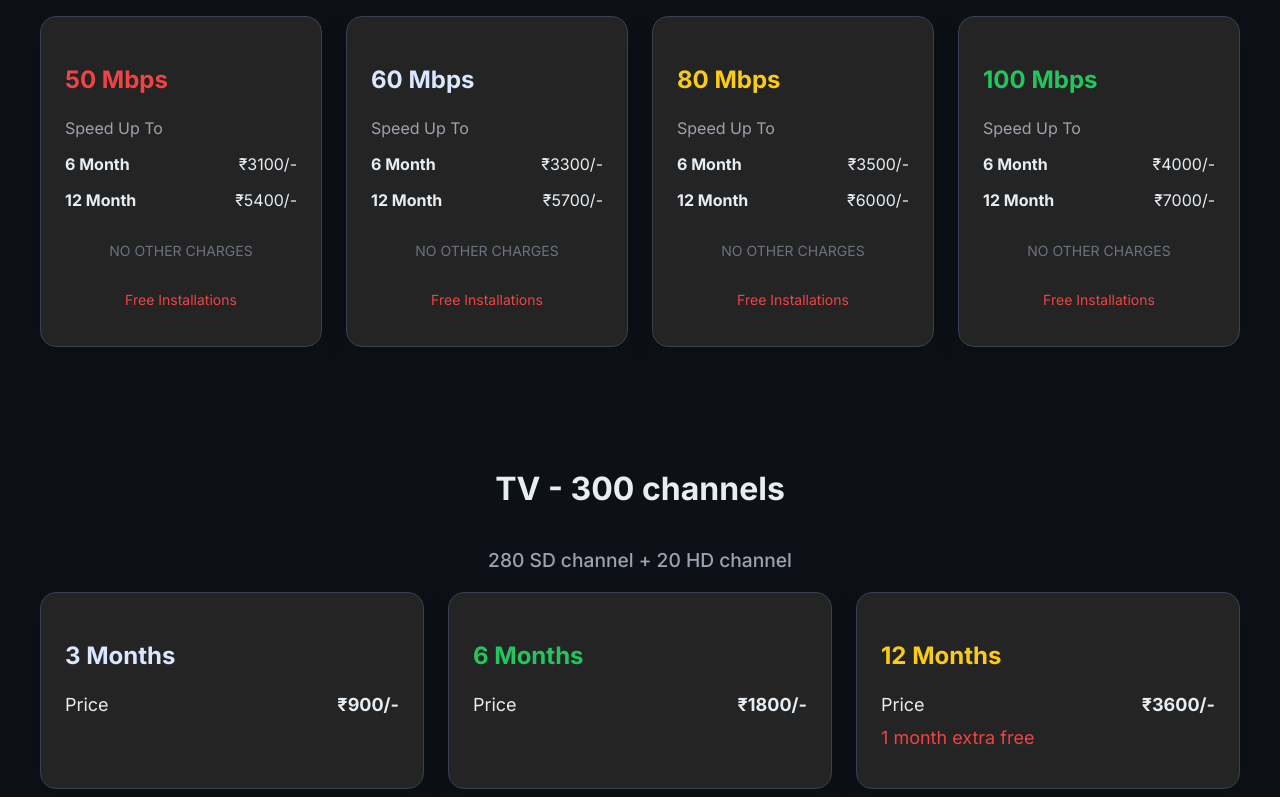
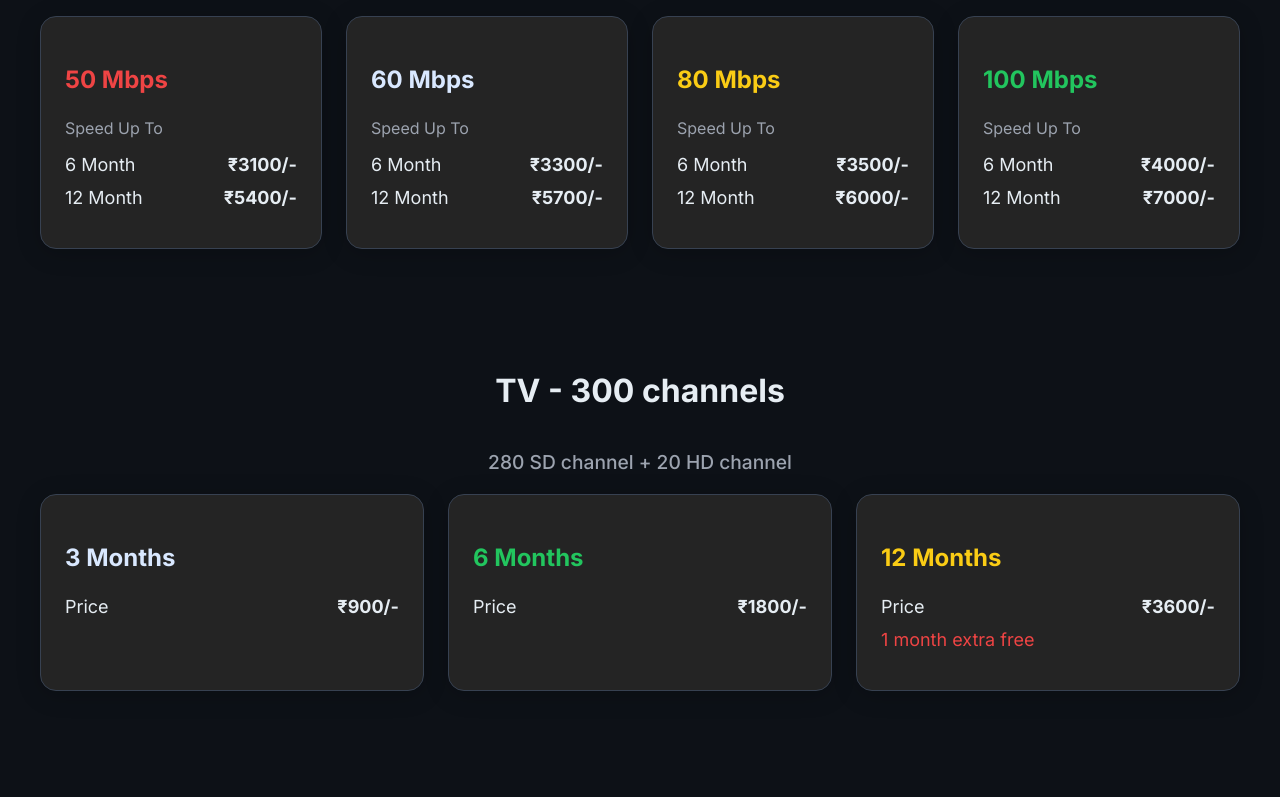
Before and after one commit to karanhb-pixel/1cable-network, a React (Vite) app: page / in a window 1280 px wide. Shown: the part 878-1675 px from the top of the page. Built offline with nearby package versions, Linux system fonts and the light colour scheme.

Commit message:
after PlanCard Edit

```diff
--- a/src/component/PlanCard/PlanCard.jsx
+++ b/src/component/PlanCard/PlanCard.jsx
@@ -4,26 +4,28 @@
 const PlanCard = ({ plan, onPlanClick, isAdmin }) => {
   return (
     <div
-      className={`plan-card relative ${isAdmin ? "cursor-pointer" : ""}`}
+      className={`plan-card relative ${isAdmin ? 'cursor-pointer' : ''}`}
       onClick={() => isAdmin && onPlanClick(plan)}
     >
-      <h3 className={`plan-title text-${plan.color}`}>{plan.speed} Mbps</h3>
-      <p className="plan-speed">Speed Up To</p>
-      <div className="plan-prices">
+      <h3 className={`plan-title text-${plan.color}`}>{`${plan.speed} Mbps` || `${plan.duration}`}</h3>
+      <p className="plan-speed">{plan.speed ? 'Speed Up To' : 'Price'}</p>
+      <ul className="plan-list">
         {plan.prices.map((priceOption, index) => (
-          <div key={index} className="price-option">
-            <span className="price-duration">{priceOption.duration}</span>
-            {/* Display the formatted price directly */}
-            <span className="price-value">{priceOption.price}</span>
-          </div>
+          <li key={index}>
+            <span>{priceOption.duration}</span>
+            <span className="plan-price">{priceOption.price}</span>
+          </li>
         ))}
-      </div>
+        {plan.bonus && (
+          <li className="plan-bonus">
+            <span className="text-red-500">{plan.bonus}</span>
+          </li>
+        )}
+      </ul>
       {isAdmin && (
-        <>
-          <span className="edit-note text-red">Click to Edit</span>
-          <p className="plans-note">NO OTHER CHARGES</p>
-          <p className="plans-note text-red text-3xl">Free Installations</p>
-        </>
+        <span className="edit-note">
+          Click to Edit
+        </span>
       )}
     </div>
   );
```
